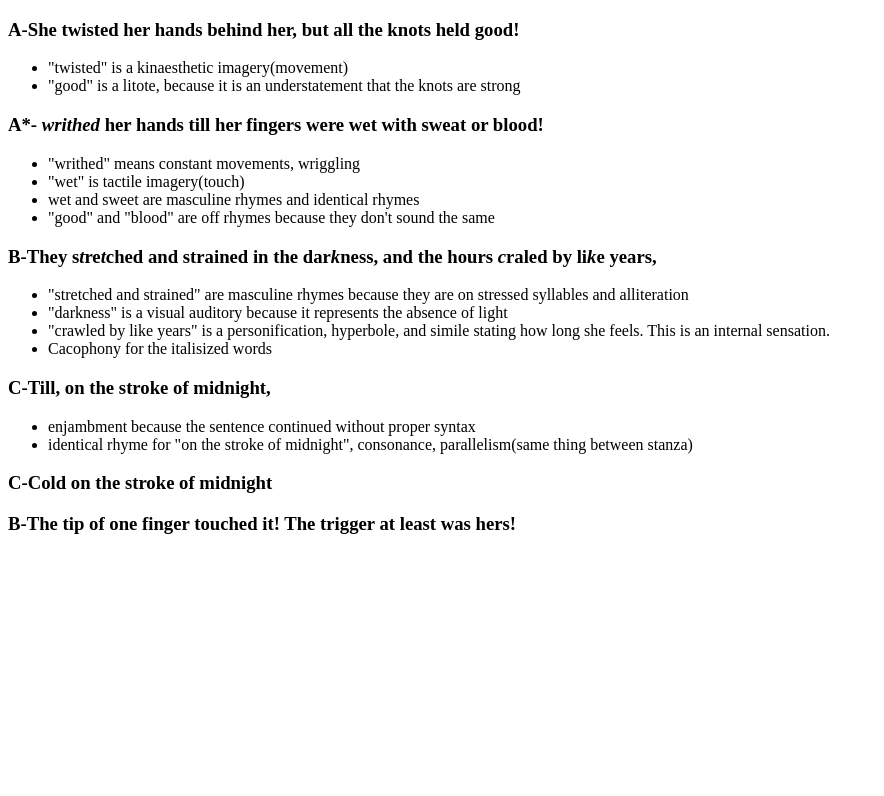
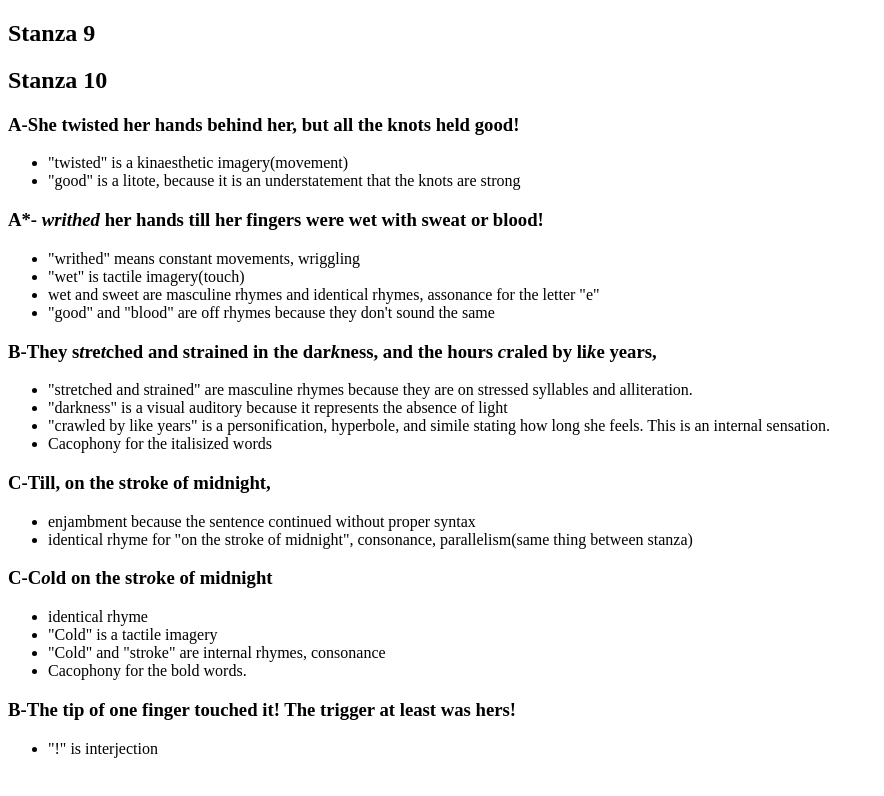
Before and after one commit to HTMLLearner01/The-highwayman, a plain HTML site: page literarydevices.html in a window 1280 px wide. Shown: the whole page, without its empty margins (0-884 px from the left). Drawn offline with Linux system fonts and the light colour scheme.

Commit message:
Update literarydevices.html

```diff
--- a/literarydevices.html
+++ b/literarydevices.html
@@ -6,8 +6,12 @@
     <title>Literary Devices</title>
 </head>
 <body>
+    <h2>Stanza 9</h2>
 
 
+
+
+<h2> Stanza 10 </h2>
    <h3> A-She <strong>twisted</strong> her hands behind her, but all the knots held <strong>good</strong>!</h3>
 <ul>
     <li>"twisted" is a kinaesthetic imagery(movement)</li>
@@ -18,14 +22,14 @@
 <ul>
     <li>"writhed" means constant movements, wriggling</li>
    <li>"wet" is tactile imagery(touch)</li>
-   <li>wet and sweet are masculine rhymes and identical rhymes</li>
+   <li>wet and sweet are masculine rhymes and identical rhymes, assonance for the letter "e"</li>
    <li>"good" and "blood" are off rhymes because they don't sound the same</li>
 
 </ul>
 
     <h3> B-They s<em>t</em>re<em>t</em>ched and strained in the dar<em>k</em>ness, and <e>t</e>he hours <em>c</em>raled by li<em>k</em>e years,</h3>
 <ul>
-    <li>"stretched and strained" are masculine rhymes because they are on stressed syllables and alliteration</li>
+    <li>"stretched and strained" are masculine rhymes because they are on stressed syllables and alliteration. </li>
 <li>"darkness" is a visual auditory because it represents the absence of light</li>
 <li>"crawled by like years" is a personification, hyperbole, and simile stating how long she feels. This is an internal sensation.</li>
 <li>Cacophony for the italisized words</li>
@@ -36,14 +40,21 @@
     <li>enjambment because the sentence continued without proper syntax</li>
 <li>identical rhyme for "on the stroke of midnight", consonance, parallelism(same thing between stanza)</li>
 
-
 </ul>
 
-    <h3>C-Cold on the stroke of midnight</h3>
+    <h3>C-C<em>o</em>ld on the s<strong>t</strong>r<em>o</em><strong>k</strong>e of midnigh<strong>t</strong></h3>
+    <ul>
+        <li>identical rhyme</li>
+        <li>"Cold" is a tactile imagery</li>
+        <li>"Cold" and "stroke" are internal rhymes, consonance</li>
+        <li>Cacophony for the bold words.</li>
+    </ul>
 
 
-    <h3>B-The tip of one finger touched it! The trigger at least was hers!</h3>
-
+    <h3>B-The tip of one finger touched it! The trigger at least was hers<strong>!</strong></h3>
+<ul>
+    <li>"!" is interjection</li>
+</ul>
 
 
 
```
